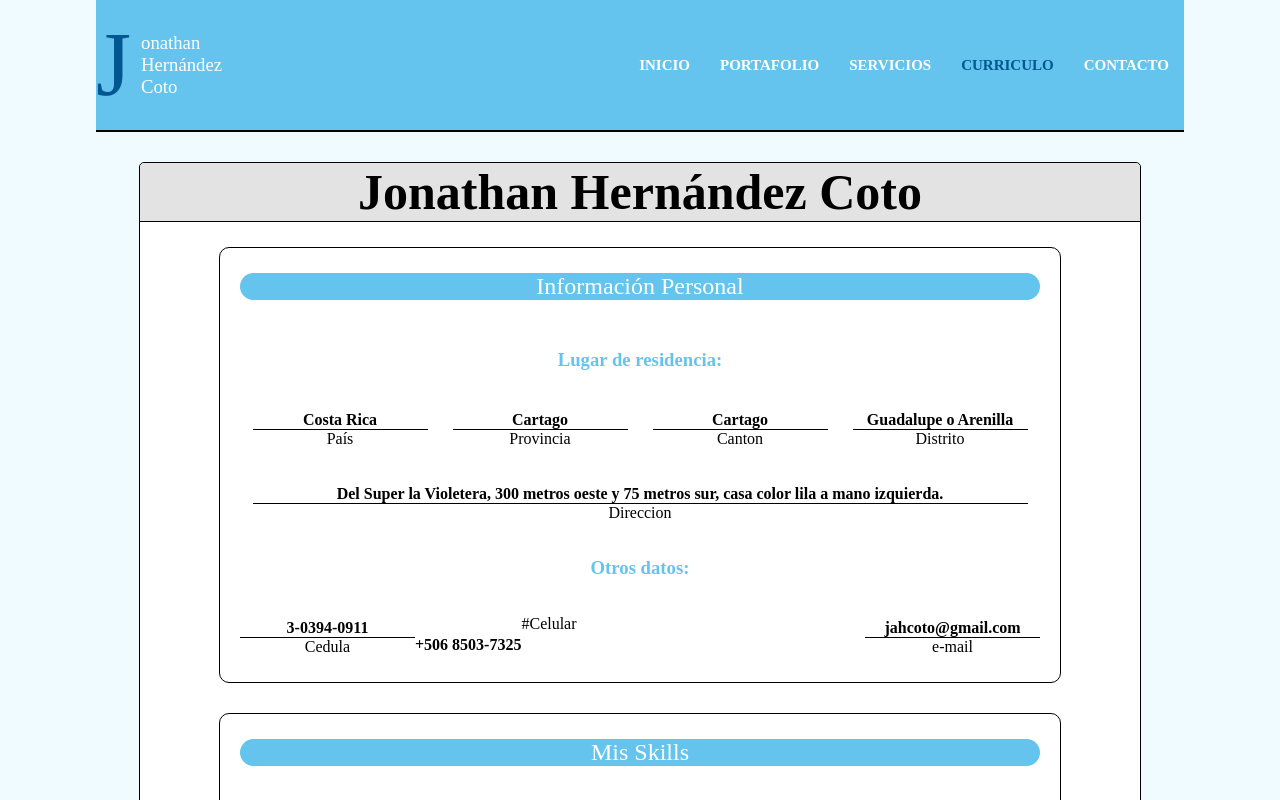
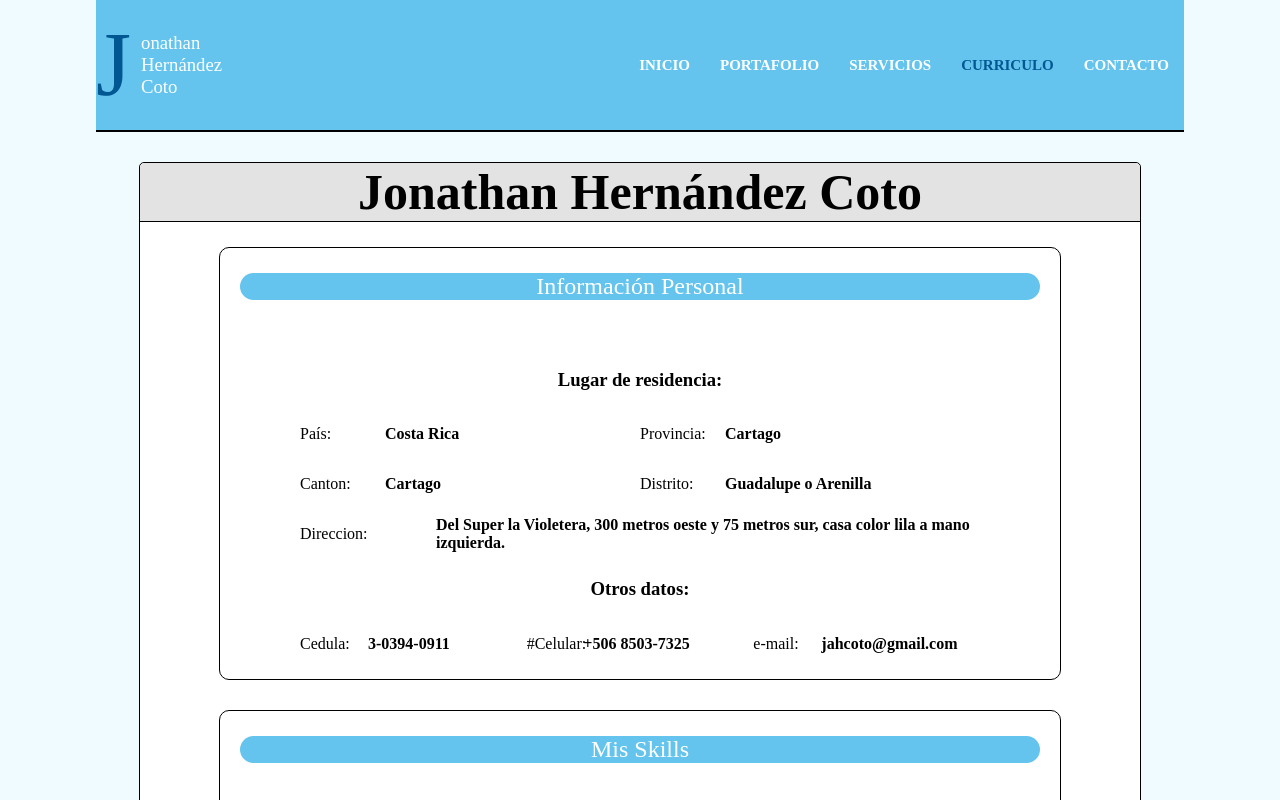
Before and after one commit to jahcoto/portfolio, a React (Vite) app: page /curriculo in a window 1280 px wide. Shown: the top 800 px of the page. Built offline with nearby package versions, Linux system fonts and the light colour scheme.

Commit message:
Update personal info component

```diff
--- a/src/components/PersonalInfo.jsx
+++ b/src/components/PersonalInfo.jsx
@@ -5,47 +5,56 @@ const PersonalInfo = () => {
     <div className="container">
       <h2 className="title-text">Información Personal</h2>
       <div className="residencia">
-        <h3 className="subtitle">Lugar de residencia:</h3>
+        <div className="encabezado">
+          <h3>Lugar de residencia:</h3>
+        </div>
         <div className="first">
+          <div className="first-top">
             <div className="pais">
+              <p>País:</p>
               <h4>Costa Rica</h4>
-            <p>País</p>
             </div>
             <div className="provincia">
+              <p>Provincia:</p>
               <h4>Cartago</h4>
-            <p>Provincia</p>
             </div>
+          </div>
+          <div className="first-bottom">
             <div className="canton">
+              <p>Canton:</p>
               <h4>Cartago</h4>
-            <p>Canton</p>
             </div>
             <div className="distrito">
+              <p>Distrito:</p>
               <h4>Guadalupe o Arenilla</h4>
-            <p>Distrito</p>
+            </div>
           </div>
         </div>
         <div className="second">
           <div className="direccion">
+            <p>Direccion:</p>
             <h4>
               Del Super la Violetera, 300 metros oeste y 75 metros sur, casa
               color lila a mano izquierda.
             </h4>
-            <p>Direccion</p>
           </div>
         </div>
-        <h3 className="subtitle">Otros datos:</h3>
+        <div className="encabezado">
+          <h3>Otros datos:</h3>
+        </div>
+
         <div className="otros-datos">
           <div className="identificacion">
+            <p>Cedula:</p>
             <h4>3-0394-0911</h4>
-            <p>Cedula</p>
           </div>
           <div className="telefono">
+            <p>#Celular:</p>
             <h4>+506 8503-7325</h4>
-            <p>#Celular</p>
           </div>
           <div className="email">
+            <p>e-mail:</p>
             <h4>jahcoto@gmail.com</h4>
-            <p>e-mail</p>
           </div>
         </div>
       </div>
--- a/src/styles/personal-info.css
+++ b/src/styles/personal-info.css
@@ -7,12 +7,26 @@
   margin: 20px 0 20px 0;
 }
 
-.personal-info .residencia {
+.residencia {
+  max-width: 800px;
+  width: 100%;
+  margin-top: 20px;
   display: flex;
-  justify-content: space-evenly;
+  flex-direction: column;
+  justify-content: center;
   align-items: center;
-  flex-direction: row;
-  flex-wrap: wrap;
+}
+
+.encabezado {
+  width: 250px;
+  display: flex;
+  justify-content: center;
+}
+
+.detalle {
+  width: 85%;
+  display: flex;
+  flex-direction: column;
 }
 
 .subtitle {
@@ -22,60 +36,186 @@
 }
 
 .first {
+  width: 85%;
   display: flex;
-  flex-direction: row;
-  justify-content: space-around;
-  align-items: center;
-  width: 800px;
+  flex-direction: column;
 }
 
-.first .pais,
-.provincia,
-.canton,
-.distrito {
-  display: flex;
-  flex-direction: column;
-  align-items: center;
-}
-
-h4 {
-  margin-bottom: 0;
-}
-
-p {
-  width: 175px;
-  border-top: 1px solid #000;
-  margin-top: 0;
-}
-.second {
+.first-top {
+  width: 100%;
   display: flex;
   flex-direction: row;
   justify-content: space-evenly;
   align-items: center;
-  width: 800px;
 }
 
-.second .direccion {
+.pais {
+  text-align: start;
+  width: 50%;
   display: flex;
-  flex-direction: column;
-  align-items: center;
+  flex-wrap: wrap;
 }
 
-.direccion h4 {
-  width: 775px;
-  margin-bottom: 0;
+.pais p {
+  width: 25%;
+  border-top: 0;
 }
 
-.direccion p {
-  width: 775px;
-  border-top: 1px solid #000;
-  margin-top: 0;
+.pais h4 {
+  width: 75%;
+  text-align: start;
+  margin: auto 0;
 }
 
-.otros-datos {
+.provincia {
+  text-align: start;
+  width: 50%;
+  display: flex;
+  flex-wrap: wrap;
+}
+
+.provincia p {
+  width: 25%;
+  border-top: 0;
+}
+
+.provincia h4 {
+  width: 75%;
+  text-align: start;
+  margin: auto 0;
+}
+
+.first-bottom {
+  width: 100%;
   display: flex;
   flex-direction: row;
   justify-content: space-evenly;
   align-items: center;
-  width: 800px;
 }
+
+.canton {
+  text-align: start;
+  width: 50%;
+  display: flex;
+  flex-wrap: wrap;
+}
+
+.canton p {
+  width: 25%;
+  border-top: 0;
+}
+
+.canton h4 {
+  width: 75%;
+  text-align: start;
+  margin: auto 0;
+}
+
+.distrito {
+  text-align: start;
+  width: 50%;
+  display: flex;
+  flex-wrap: wrap;
+}
+
+.distrito p {
+  width: 25%;
+  border-top: 0;
+}
+
+.distrito h4 {
+  width: 75%;
+  text-align: start;
+  margin: auto 0;
+}
+
+.second {
+  width: 85%;
+  display: flex;
+  flex-direction: column;
+}
+
+.direccion {
+  width: 100%;
+  display: flex;
+  flex-direction: row;
+  justify-content: space-evenly;
+  align-items: center;
+}
+
+.direccion p {
+  width: 20%;
+  border-top: 0;
+  text-align: start;
+}
+
+.direccion h4 {
+  width: 80%;
+  text-align: start;
+  margin: auto 0;
+}
+
+.otros-datos {
+  width: 85%;
+  display: flex;
+  flex-direction: row;
+  justify-content: space-evenly;
+  align-items: center;
+}
+
+.identificacion {
+  text-align: start;
+  width: 100%;
+  display: flex;
+  flex-wrap: wrap;
+}
+
+.identificacion p {
+  width: 30%;
+  border-top: 0;
+  text-align: start;
+}
+
+.identificacion h4 {
+  width: 70%;
+  text-align: start;
+  margin: auto 0;
+}
+
+.telefono {
+  text-align: start;
+  width: 100%;
+  display: flex;
+  flex-wrap: wrap;
+}
+
+.telefono p {
+  width: 35%;
+  border-top: 0;
+  text-align: start;
+}
+
+.telefono h4 {
+  width: 65%;
+  text-align: start;
+  margin: auto 0;
+}
+
+.email {
+  text-align: start;
+  width: 100%;
+  display: flex;
+  flex-wrap: wrap;
+}
+
+.email p {
+  width: 30%;
+  border-top: 0;
+  text-align: start;
+}
+
+.email h4 {
+  width: 70%;
+  text-align: start;
+  margin: auto 0;
+}
```
Lines whose indentation alone changed are shown as unchanged.
